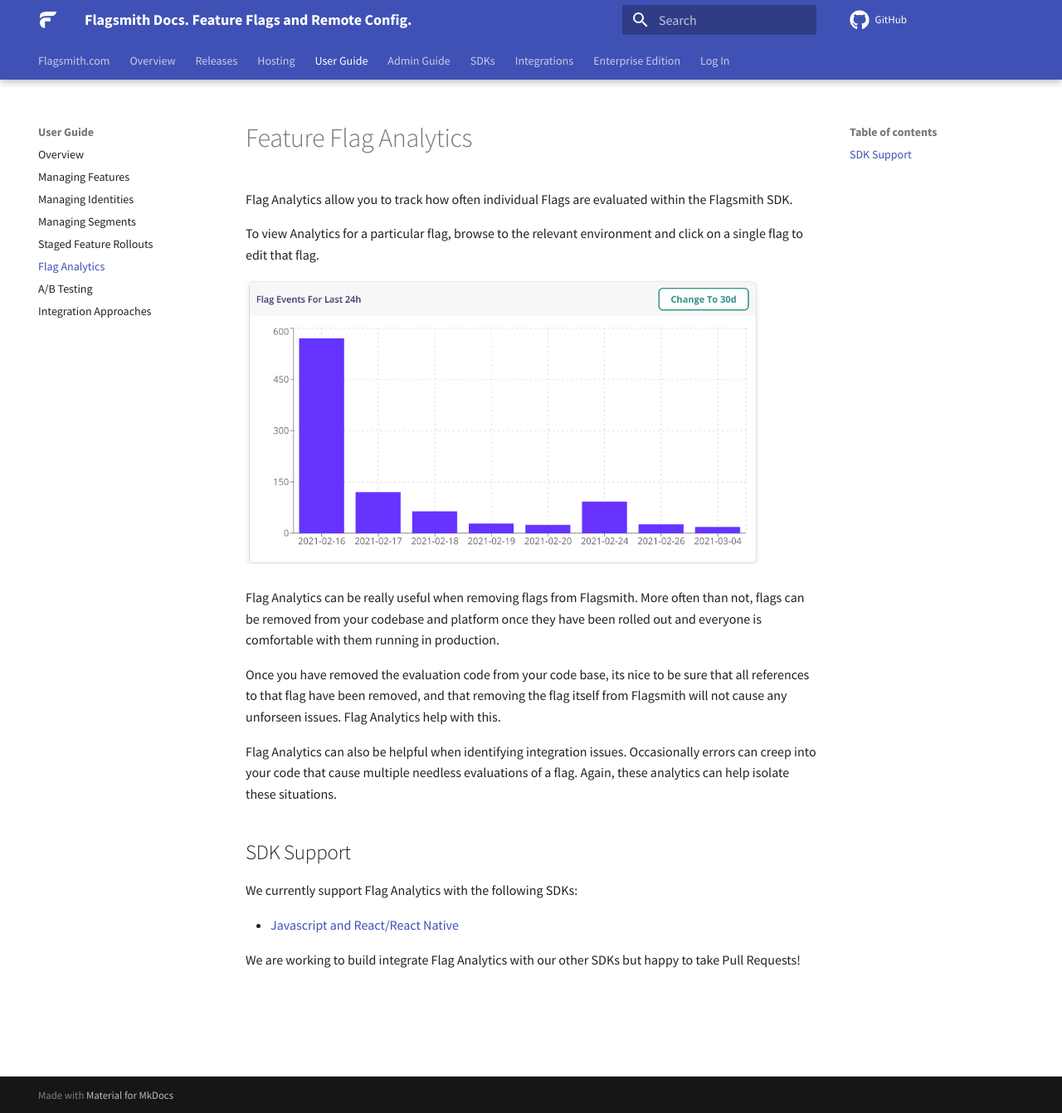
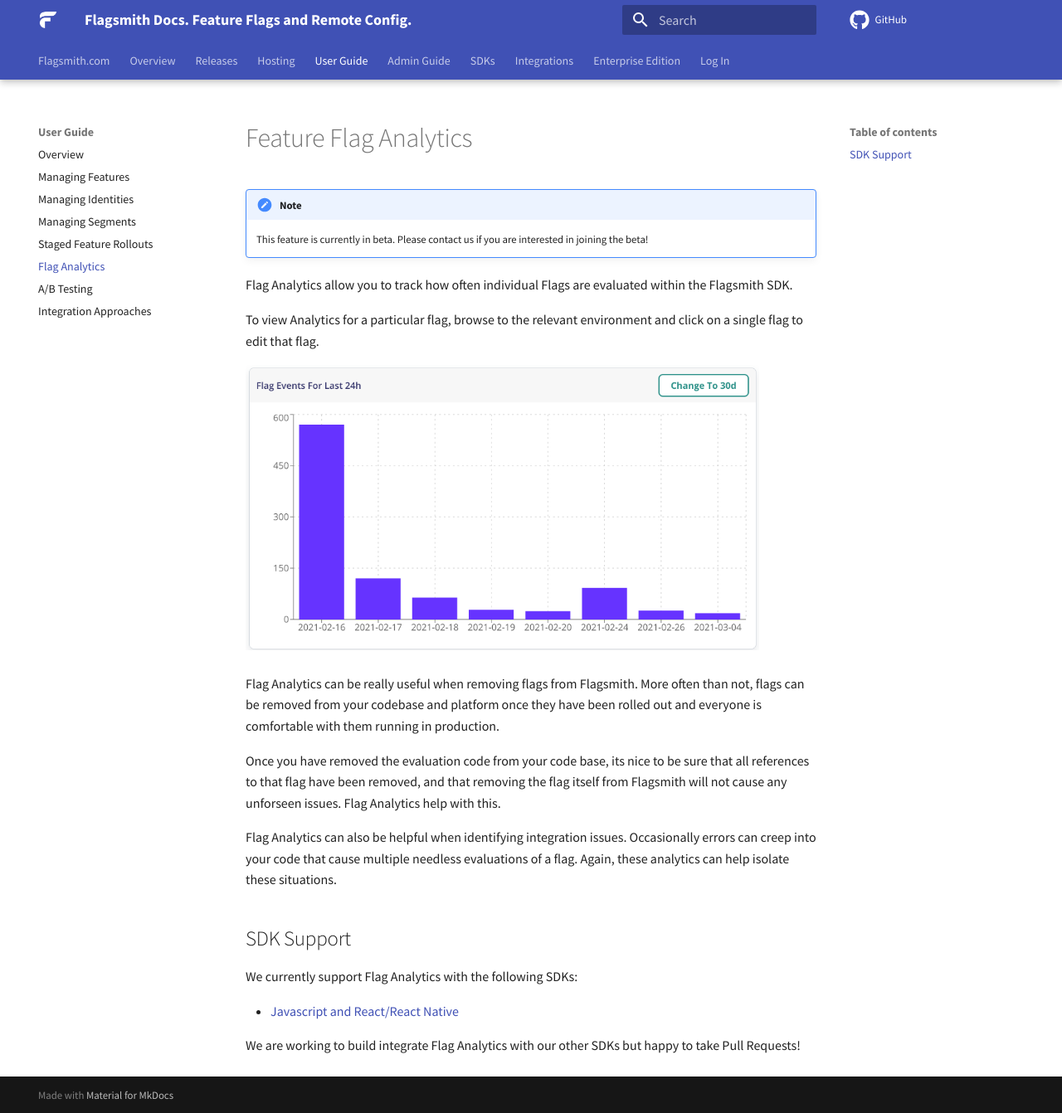
Before and after one commit to Flagsmith/flagsmith-docs, an MkDocs documentation site: the page built from docs/flag-analytics.md, in a window 1280 px wide and 1342 px high. Shown: the whole window at 83% size. Built offline with MkDocs 1.6.1 and Material for MkDocs 9.7.7, drawn with Linux system fonts in a browser that asks for light colours; comment, search, counter and statistics services are not loaded.

Commit message:
Beta tag added

```diff
--- a/docs/flag-analytics.md
+++ b/docs/flag-analytics.md
@@ -1,6 +1,9 @@
 description: Get analytics on your Feature Flag SDK evaluations.
 
 # Feature Flag Analytics
+
+!!! note
+    This feature is currently in beta. Please contact us if you are interested in joining the beta!
 
 Flag Analytics allow you to track how often individual Flags are evaluated within the Flagsmith SDK.
 
```
